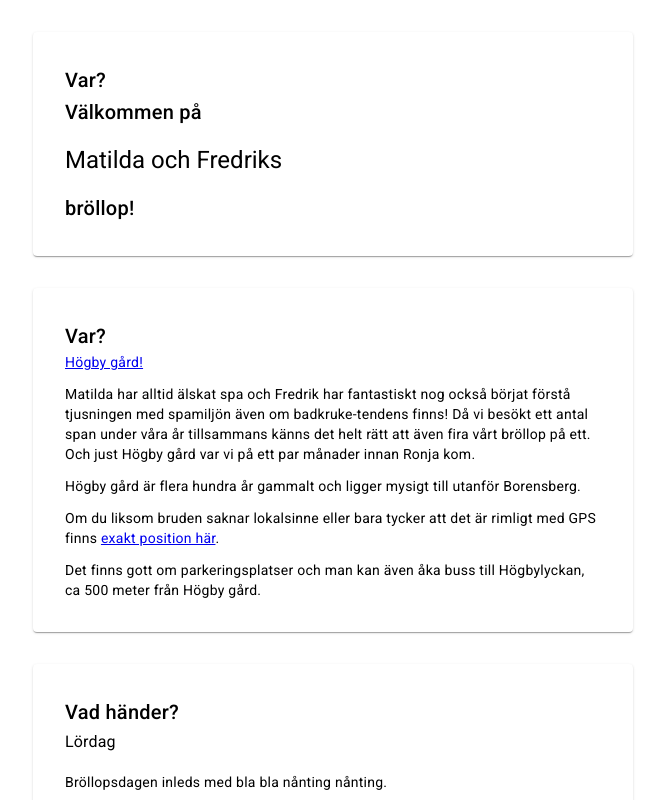
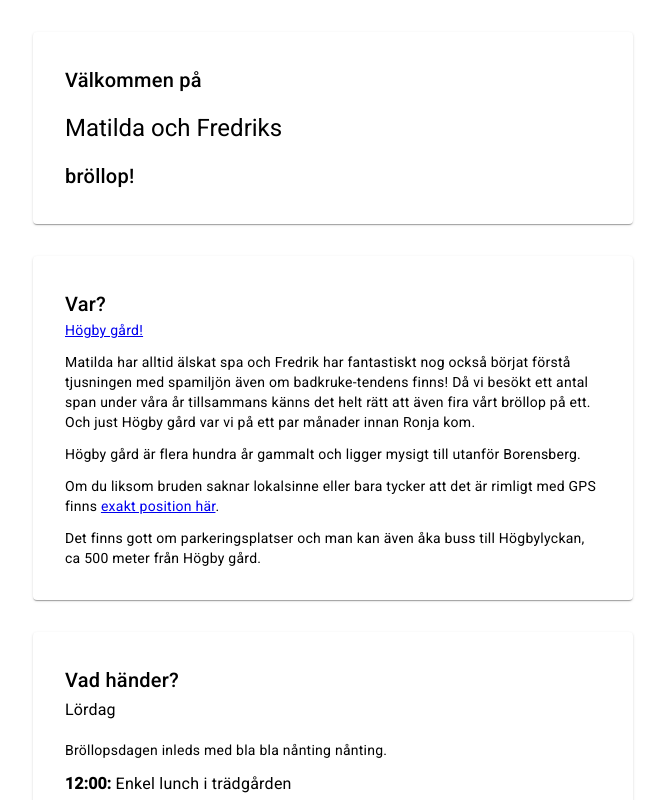
Before and after one commit to Thrinduil/brollop, an Angular app in the folder wedding-website/: page / in a window 1280 px wide. Shown: the top 800 px of the page, without its empty margins (307-972 px from the left). Built offline with nearby package versions, Linux system fonts and the light colour scheme.

Commit message:
Ta bort headern i welcome.component.ts

```diff
--- a/wedding-website/src/app/welcome/welcome.component.ts
+++ b/wedding-website/src/app/welcome/welcome.component.ts
@@ -1,6 +1,6 @@
 import {Component} from '@angular/core';
 import {CardUi} from "../ui/card.ui";
-import {MatCard, MatCardContent, MatCardHeader, MatCardTitle} from "@angular/material/card";
+import {MatCard, MatCardContent} from "@angular/material/card";
 
 @Component({
   selector: 'app-welcome',
@@ -8,16 +8,11 @@ import {MatCard, MatCardContent, MatCardHeader, MatCardTitle} from "@angular/mat
   imports: [
     CardUi,
     MatCard,
-    MatCardContent,
-    MatCardHeader,
-    MatCardTitle
+    MatCardContent
   ],
   template: `
     <app-card>
       <mat-card>
-        <mat-card-header>
-          <mat-card-title>Var?</mat-card-title>
-        </mat-card-header>
         <mat-card-content>
           <h2>Välkommen på</h2>
           <h1 class="highlight">Matilda och Fredriks</h1>
```
